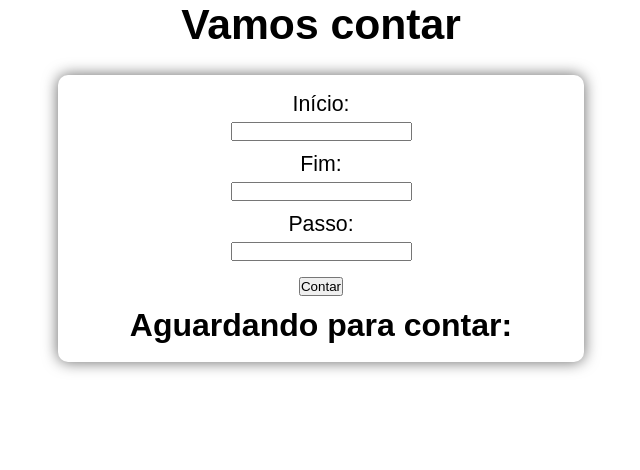
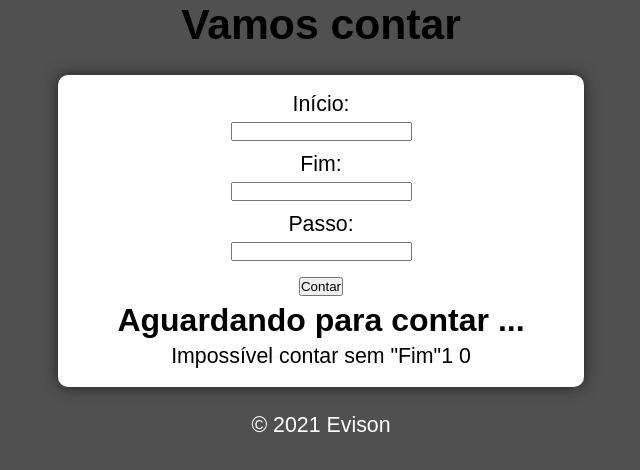
Before and after one commit to Ev1son/Javascript, a plain HTML site: page Exercícios Propostos/ex03/index.html in a window 1280 px wide. Both pictures are taken after a click on the button "Contar". Shown: the whole page, without its empty margins (319-959 px from the left). Drawn offline with Linux system fonts and the light colour scheme.

Commit message:
update: exercício proposto 3 antes da correção
Código antes da correção

```diff
--- a/Exercícios Propostos/ex03/index.html
+++ b/Exercícios Propostos/ex03/index.html
@@ -31,9 +31,9 @@
             <input type="button" value="Contar" onclick="contar()">
         </div>
 
-        <div id='res'>
-            <h2>Aguardando para contar:</h2>
-        </div>
+        <h2>Aguardando para contar ...</h2>
+
+        <div id='res'></div>
     </section>
     <footer>
         <p>&copy; 2021 Evison</p>
--- a/Exercícios Propostos/ex03/script.js
+++ b/Exercícios Propostos/ex03/script.js
@@ -1,4 +1,4 @@
-function contar(){
+function contar() {
     var iniciotxt = document.getElementById('ini')
     var inicio = Number(iniciotxt.value)
 
@@ -7,6 +7,33 @@ function contar(){
 
     var passotxt = document.getElementById('pas')
     var passo = Number(passotxt.value)
-
-    alert(`mostrar ${inicio}, ${fim} e ${passo}`) //teste das variáveis
+    if (fim == '') {
+        var pNovo = document.createElement('p')
+        var pConteudo = document.createTextNode(`Impossível contar sem "Fim"`)
+        pNovo.appendChild(pConteudo)
+        document.getElementById('res').appendChild(pNovo)
+    }
+    if (inicio == '') {
+        inicio = 1
+        alert('Início não pode ser vazio. Considerando Início = 1')
+    }
+    if (passo == '') {
+        passo = 1
+        alert('Passo não pode ser vazio. Considerando Passo = 1')
+    }
+    if (inicio > fim) {
+        for (inicio; inicio >= fim; inicio = inicio - passo) {
+            var pNovo = document.createElement('p')
+            var pConteudo = document.createTextNode(`${inicio} `)
+            pNovo.appendChild(pConteudo)
+            document.getElementById('res').appendChild(pNovo)
+        }
+    } else {
+        for (inicio; inicio <= fim; inicio = inicio + passo) {
+            var pNovo = document.createElement('p')
+            var pConteudo = document.createTextNode(`${inicio} `)
+            pNovo.appendChild(pConteudo)
+            document.getElementById('res').appendChild(pNovo)
+        }
+    }
 }
--- a/Exercícios Propostos/ex03/style.css
+++ b/Exercícios Propostos/ex03/style.css
@@ -5,6 +5,7 @@
 body{
     color: black;
     font: normal 16pt arial;
+    background-color: #505050;
 }
 header{
     text-align: center;
@@ -17,9 +18,15 @@ section{
     margin: 2% auto;
     box-shadow: 0px 0px 15px rgba(0, 0, 0, 0.6);
 }
+h2{
+    text-align: center;
+}
 div{
     text-align: center;
     padding: 1%;
+}
+#res p {
+    display: inline;
 }
 img{
     width: 250px;
```
